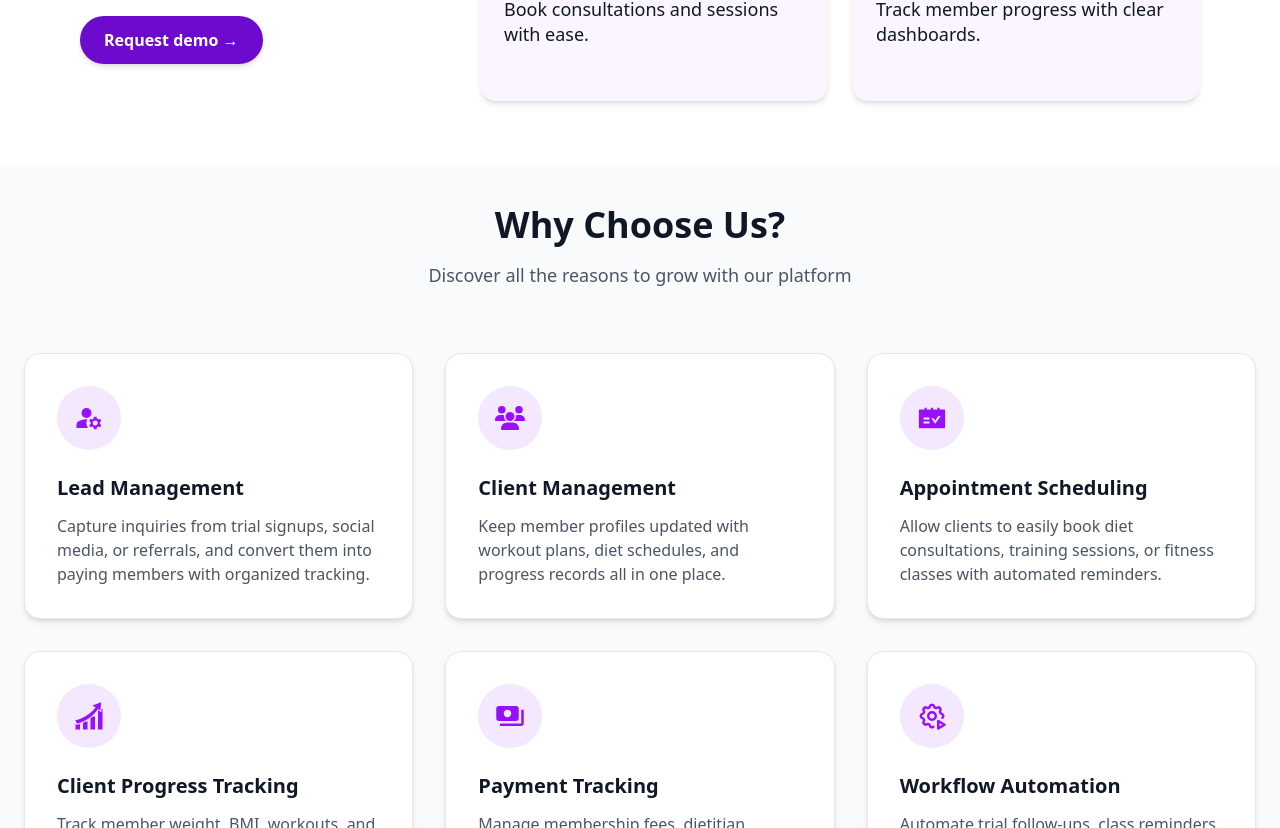
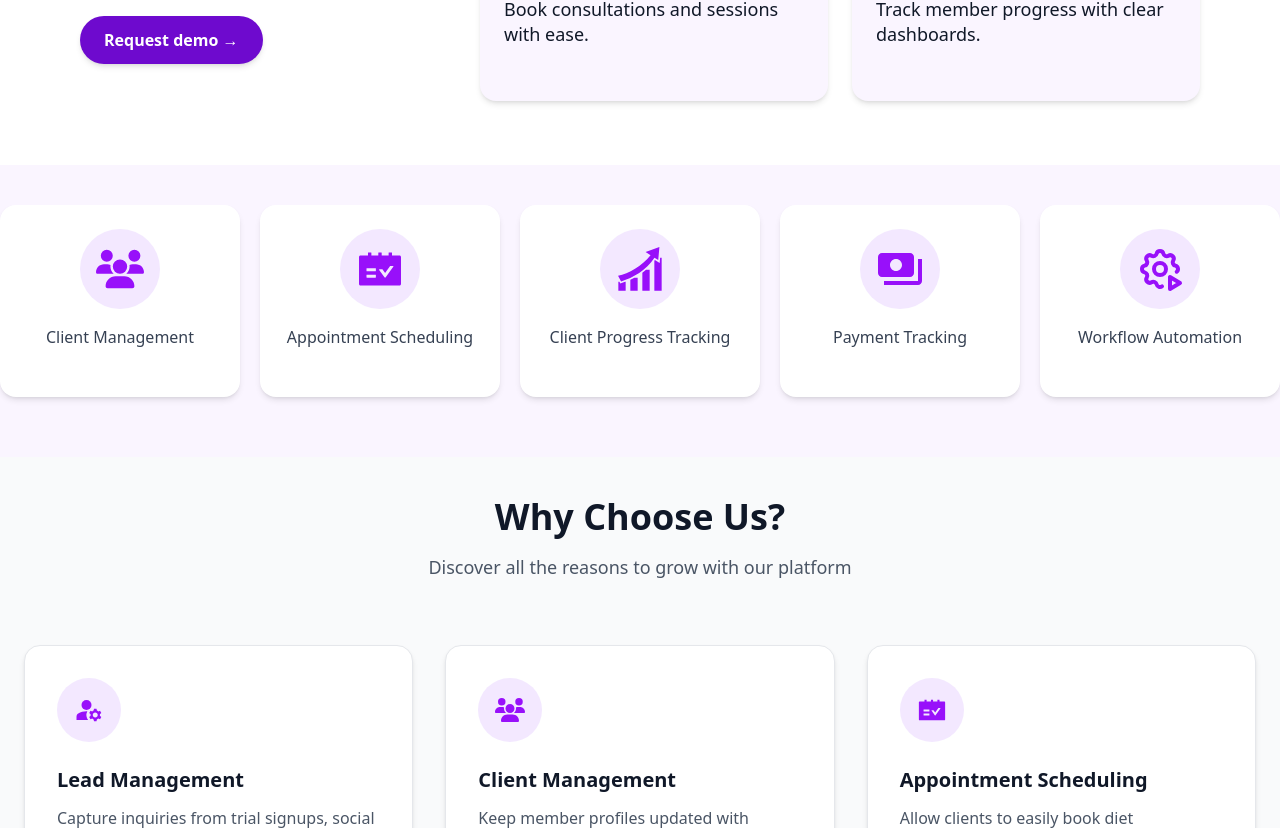
Before and after one commit to Suraj8517/react-crm-website, a React (Vite) app: page / in a window 1280 px wide. Shown: the part 1652-2480 px from the top of the page. Built offline with nearby package versions, Linux system fonts and the light colour scheme.

Commit message:
update live site

```diff
--- a/src/App.css
+++ b/src/App.css
@@ -19,7 +19,7 @@ html {
   opacity: 1 !important;
   width: 10px !important;
   height: 10px !important;
-  margin: 0 6px !important;
+  margin: 0 3px !important;
   border-radius: 50% !important;
   transition: all 0.3s ease !important;
 }
--- a/src/Landingpage.jsx
+++ b/src/Landingpage.jsx
@@ -9,6 +9,8 @@ import TestimonialSection from "./components/TestimonialSection";
 import Footer from "./components/Footer";
 import FAQSection from "./components/FaqSection";
 import SwipeFeaturesSection from "./components/SwipeFeatureSection";
+import IconBoxCarousel from "./components/IconBox";
+import SupportSection from "./components/SupportSection";
 
 export default function Landingpages() {
   return (
@@ -16,13 +18,16 @@ export default function Landingpages() {
       <Navbar />
       <HeroSection />
       <DesktopFeature />
+        <IconBoxCarousel/>
       <FeaturesSection />
       <SwipeFeaturesSection />
       <ForWhomSection />
+      <SupportSection/>
       <CallToActionSection />
       <TestimonialSection />
       <FAQSection />
       <Footer />
+
     </div>
   );
 }
--- a/src/components/ForWhomSection.jsx
+++ b/src/components/ForWhomSection.jsx
@@ -56,16 +56,16 @@ const ForWhomSection = () => {
 
         <ul className="mt-6 space-y-3 text-gray-700 inline-block text-left">
           <li className="flex items-start gap-3 font-bold">
-            <span className="text-purple-500 font-bold">✓</span> Nutritionists & Dietitians
+            <span className="w-5 h-5 flex items-center justify-center bg-purple-100 text-purple-600 rounded-full text-xs font-bold">✓</span> Nutritionists & Dietitians
           </li>
           <li className="flex items-start gap-3 font-bold">
-            <span className="text-purple-500 font-bold">✓</span> Fitness Coaches & Personal Trainers
+            <span className="w-5 h-5 flex items-center justify-center bg-purple-100 text-purple-600 rounded-full text-xs font-bold">✓</span> Fitness Coaches & Personal Trainers
           </li>
           <li className="flex items-start gap-3 font-bold">
-            <span className="text-purple-500 font-bold">✓</span> Wellness Consultants
+            <span className="w-5 h-5 flex items-center justify-center bg-purple-100 text-purple-600 rounded-full text-xs font-bold">✓</span> Wellness Consultants
           </li>
           <li className="flex items-start gap-3 font-bold">
-            <span className="text-purple-500 font-bold">✓</span> Wellness Centers
+            <span className="w-5 h-5 flex items-center justify-center bg-purple-100 text-purple-600 rounded-full text-xs font-bold">✓</span> Wellness Centers
           </li>
         </ul>
       </div>
--- a/src/components/HeroSection.jsx
+++ b/src/components/HeroSection.jsx
@@ -25,10 +25,10 @@ export default function HeroSection() {
       {/* Hero Content */}
       <div className="absolute inset-0 flex flex-col items-center justify-center text-center text-white px-4 md:px-6">
         <h1 className="text-3xl sm:text-4xl md:text-5xl lg:text-6xl font-extrabold drop-shadow-lg">
-          Modern HR & People Ops
+          Train Smarter. Manage Better.<br/> Grow Faster.
         </h1>
         <p className="mt-4 text-base sm:text-lg md:text-xl lg:text-2xl max-w-lg sm:max-w-xl md:max-w-2xl">
-          Automate your operations, empower your team, and scale faster with confidence.
+          An all-in-one CRM for personal trainers, coaches, and fitness studios.
         </p>
         <div className="sm:flex mt-6 gap-4">
           <button className="bg-white px-3 py-2 rounded-full font-semibold text-purple-600 hover:bg-purple-600 hover:text-white border border-white transition">
--- /dev/null
+++ b/src/components/IconBox.jsx
@@ -0,0 +1,43 @@
+import React from "react";
+import { Swiper, SwiperSlide } from "swiper/react";
+import { Autoplay } from "swiper/modules";
+import "swiper/css";
+import features from "../data/features";
+
+const IconBoxCarousel = () => {
+  return (
+    <div className="max-w-7xl mx-auto py-10 bg-purple-50">
+      <Swiper
+        modules={[Autoplay]}
+        spaceBetween={20}
+        loop={true}
+        speed={5000} // flow speed
+        autoplay={{
+          delay: 0, // no delay, continuous
+          disableOnInteraction: false,
+          pauseOnMouseEnter: true,
+        }}
+        slidesPerView={3}
+        breakpoints={{
+          1024: { slidesPerView: 5 },
+          768: { slidesPerView: 3 },
+          0: { slidesPerView: 2 },
+        }}
+      >
+        {features.map((item, index) => (
+       <SwiperSlide key={index}>
+  <div className="bg-white rounded-2xl shadow-md p-6 text-center flex flex-col items-center
+                  w-full h-48">
+    <div className="w-20 h-20 flex items-center justify-center rounded-full bg-purple-100 mb-4">
+      <div className="text-5xl text-purple-600">{item.icon}</div>
+    </div>
+    <h3 className="text-gray-700 font-normal">{item.title}</h3>
+  </div>
+</SwiperSlide>
+        ))}
+      </Swiper>
+    </div>
+  );
+};
+
+export default IconBoxCarousel;
--- /dev/null
+++ b/src/components/SupportSection.jsx
@@ -0,0 +1,56 @@
+import React from "react";
+import client from "../assets/client-support.png";
+
+const SupportSection = () => {
+  return (
+    <section className="relative bg-white py-12 md:py-16 overflow-hidden">
+      <div className="max-w-7xl mx-auto grid grid-cols-1 lg:grid-cols-2 gap-4 items-center px-6 md:px-12 lg:px-20">
+
+        {/* LEFT CONTENT */}
+        <div className="lg:ml-16 text-center lg:text-left">
+          <div className="mb-6">
+            <h4 className=" text-sm uppercase tracking-wider text-purple-600 font-semibold mb-3">
+              Smarter Client Care
+            </h4>
+            <h2 className="text-3xl md:text-4xl font-bold text-gray-900 leading-snug md:leading-tight mb-4">
+              Continuous support <br className="hidden md:block" />
+              that keeps clients engaged
+            </h2>
+            <p className="text-gray-600 text-base md:text-lg leading-relaxed">
+              Build stronger client relationships through ongoing support,{" "}
+              <br className="hidden md:block" />
+              progress insights, and personalized communication.
+            </p>
+          </div>
+
+          <ul className="space-y-4 inline-block lg:inline-block text-left">
+            {[
+              "Stay connected with clients 24/7",
+              "Real-time progress tracking & feedback",
+              "Personalized follow-ups for better results",
+              "Integrated video calls for face-to-face coaching",
+            ].map((item, index) => (
+              <li key={index} className="flex items-start space-x-3">
+                <span className="w-6 h-6 flex items-center justify-center bg-purple-100 text-purple-600 rounded-full text-sm font-bold">
+                  ✓
+                </span>
+                <span className="text-gray-700 text-sm md:text-base">{item}</span>
+              </li>
+            ))}
+          </ul>
+        </div>
+
+        {/* RIGHT IMAGE */}
+        <div className="flex justify-center lg:justify-start">
+          <img
+            src={client}
+            alt="Client Support"
+            className="w-80 sm:w-96 md:w-[26rem] lg:w-[28rem] xl:w-[32rem] rounded-2xl"
+          />
+        </div>
+      </div>
+    </section>
+  );
+};
+
+export default SupportSection;
--- a/src/components/SwipeFeatureSection.jsx
+++ b/src/components/SwipeFeatureSection.jsx
@@ -21,12 +21,11 @@ const SwipeFeaturesSection = () => {
   modules={[Pagination]}
   pagination={{ clickable: true, el: ".custom-pagination" }}
   spaceBetween={20}
-        slidesPerView={1}
-        slidesOffsetBefore={300}
+  grabCursor={true}
   breakpoints={{
-          1024: { slidesPerView: 3, slidesOffsetBefore: 300,slidesOffsetAfter: 50 }, // desktop
-          768: { slidesPerView: 2, slidesOffsetBefore: 100,slidesOffsetAfter: 50 }, // tablet
-          0: { slidesPerView: 1, slidesOffsetBefore: 5 }, // mobile
+    1024: { slidesPerView: 3, slidesOffsetBefore: 100, slidesOffsetAfter: 100 },
+    768: { slidesPerView: 2, slidesOffsetBefore: 50, slidesOffsetAfter: 50 },
+    0: { slidesPerView: 1, slidesOffsetBefore: 5 },
   }}
 >
         {features.map((item, i) => (
@@ -53,7 +52,7 @@ const SwipeFeaturesSection = () => {
       </Swiper>
 
       {/* Pagination Dots */}
-      <div className="custom-pagination flex justify-center mt-8"></div>
+      <div className="custom-pagination flex justify-center mt-4"></div>
     </div>
   );
 };
```
Also changed, not shown: src/assets/client-support.png (added). Lines whose indentation alone changed are shown as unchanged.
